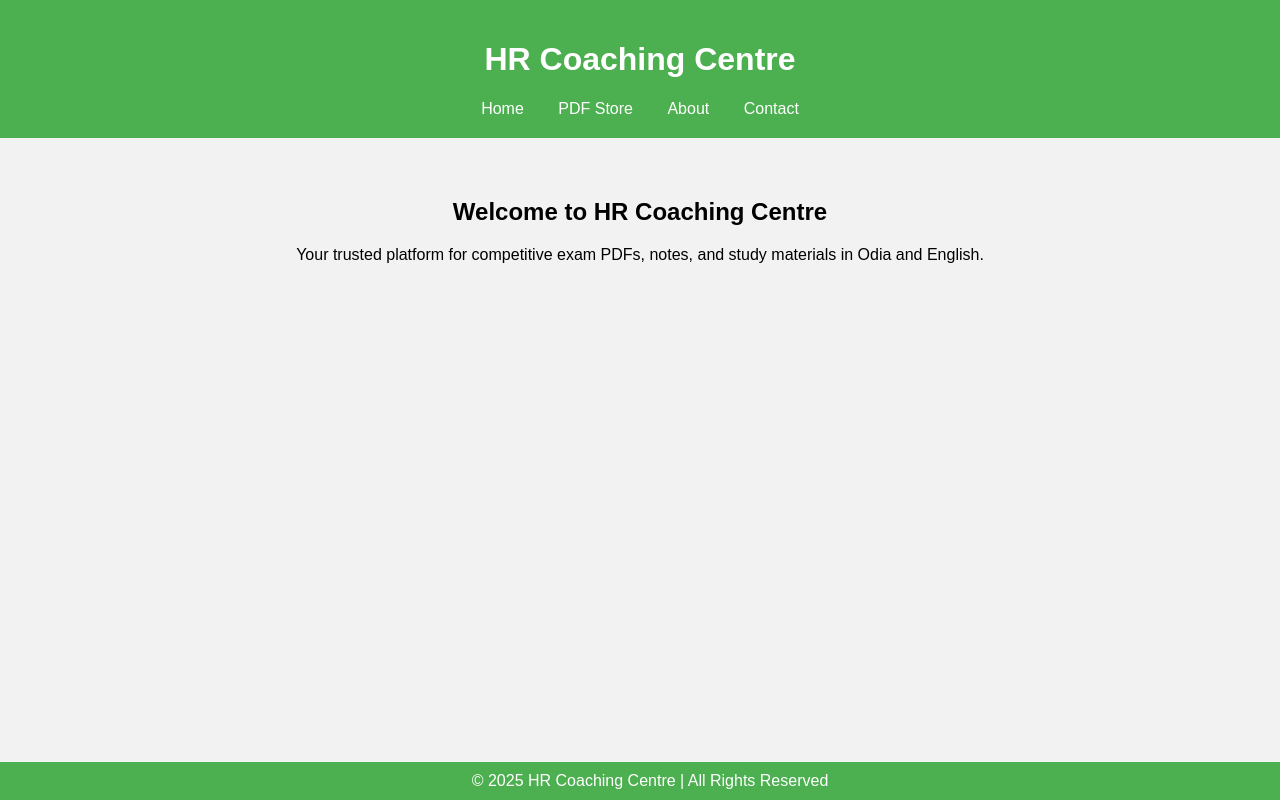
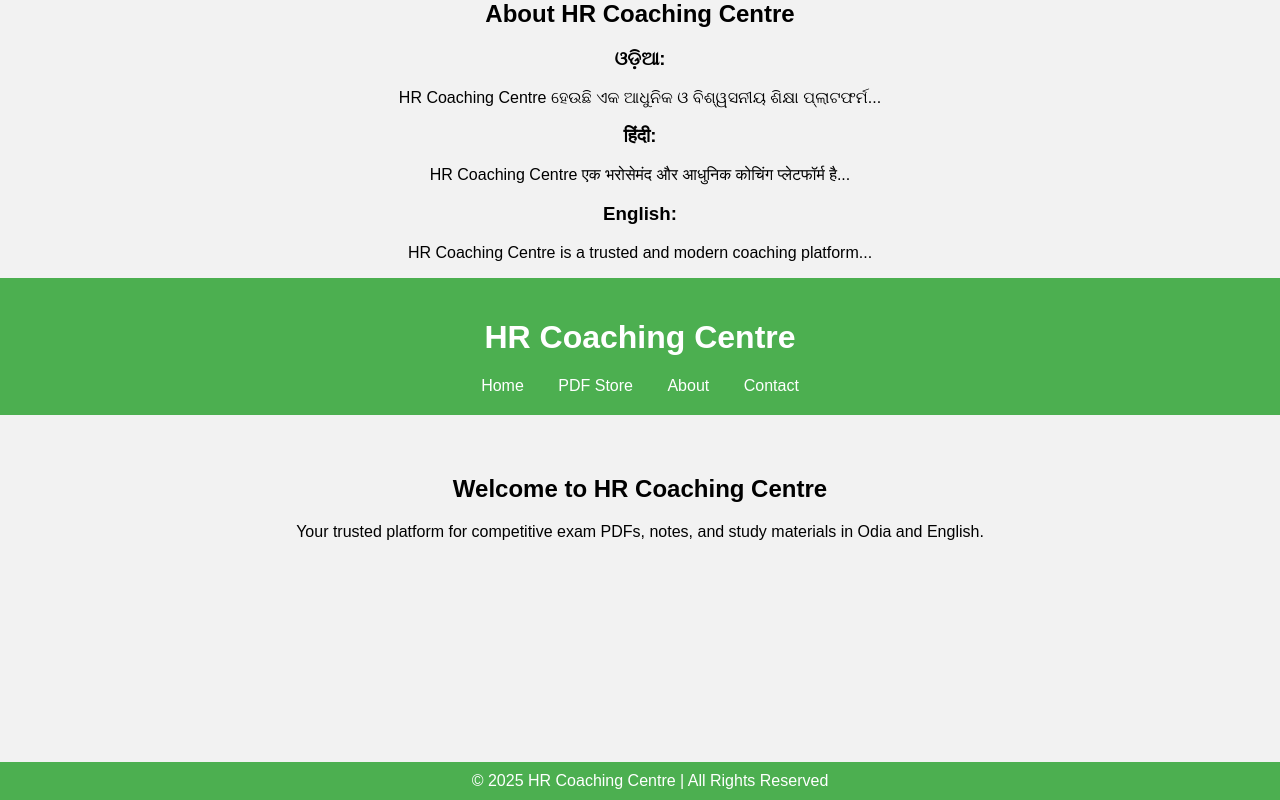
Before and after one commit to hr8693/hr--coaching-centre, a plain HTML site: page index.html in a window 1280 px wide. Drawn offline with Linux system fonts and the light colour scheme.

Commit message:
Update index.html
About our website

```diff
--- a/index.html
+++ b/index.html
@@ -1,4 +1,14 @@
+<section id="description">
+  <h2>About HR Coaching Centre</h2>
+  <h3>ଓଡ଼ିଆ:</h3>
+  <p>HR Coaching Centre ହେଉଛି ଏକ ଆଧୁନିକ ଓ ବିଶ୍ୱସନୀୟ ଶିକ୍ଷା ପ୍ଲାଟଫର୍ମ...</p>
 
+  <h3>हिंदी:</h3>
+  <p>HR Coaching Centre एक भरोसेमंद और आधुनिक कोचिंग प्लेटफॉर्म है...</p>
+
+  <h3>English:</h3>
+  <p>HR Coaching Centre is a trusted and modern coaching platform...</p>
+</section>
 <!DOCTYPE html>
 <html lang="en">
 <head>
```
